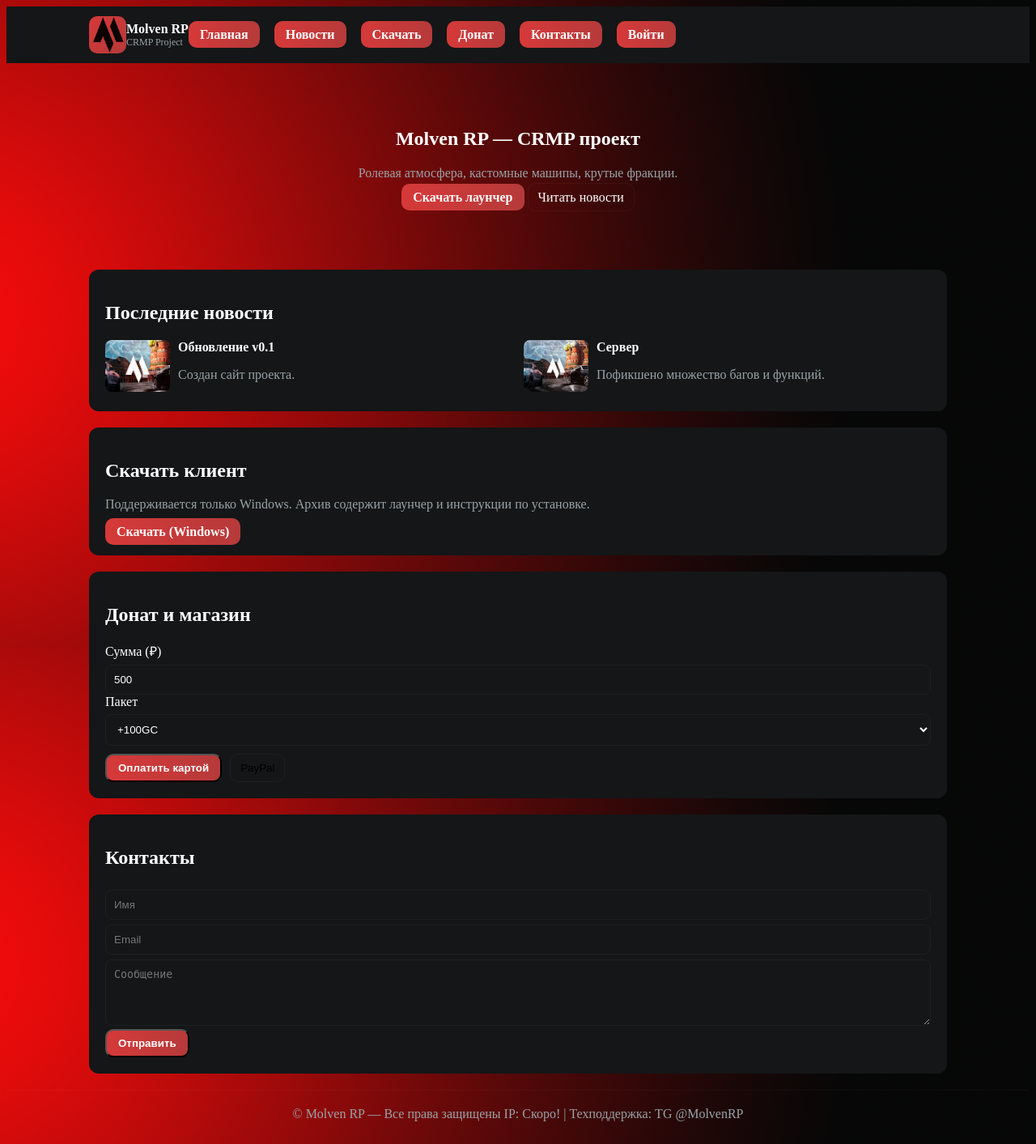
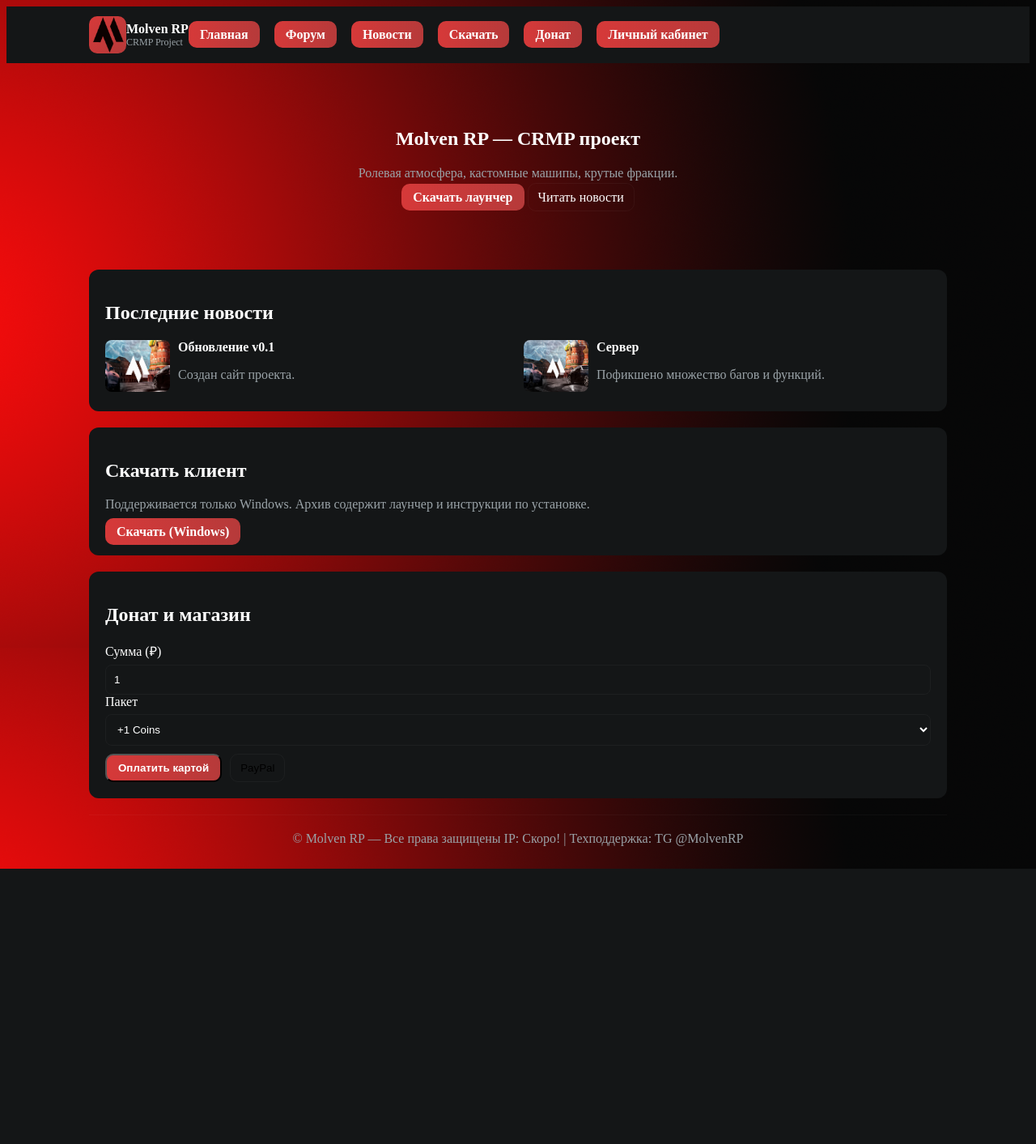
Before and after one commit to VMensem/MolvenSite, a Flask app: page / in a window 1280 px wide. Shown: the whole page at 81% size. After the commit the page ends 1073 px from the top, so only its background shows below. Run offline with Flask 3, Linux system fonts and the light colour scheme.

Commit message:
Update index.html

```diff
--- a/templates/index.html
+++ b/templates/index.html
@@ -12,22 +12,22 @@
     <div class="container nav">
       <div class="brand">
         <div class="logo">
-          <img src="{{ url_for('static', filename='img/logo.png') }}" alt="Molven RP">
+          <img src="{{ url_for('static', filename='img/logo.png') }}" alt="Molven RP" style="text-align: left">
         </div>
         <div>
-          <div class="project-title">Molven RP</div>
-          <div class="project-subtitle">CRMP Project</div>
+          <div class="project-title" style="text-align: left">Molven RP</div>
+          <div class="project-subtitle" style="text-align: left">CRMP Project</div>
         </div>
       </div>
       <nav>
         <button class="menu-toggle" onclick="toggleMenu()">☰</button>
         <ul id="navlist">
           <li><a href="/" class="btn">Главная</a></li>
+          <li><a href="{{ url_for('molvenproject.ru') }}" class="btn">Форум</a></li>
           <li><a href="#news" class="btn">Новости</a></li>
           <li><a href="#download" class="btn">Скачать</a></li>
           <li><a href="#donate" class="btn">Донат</a></li>
-          <li><a href="#contacts" class="btn">Контакты</a></li>
-          <li><a class="btn" href="#login">Войти</a></li>
+          <li><a class="btn" href="#login">Личный кабинет</a></li>
         </ul>
       </nav>
     </div>
@@ -75,12 +75,10 @@
       <h2>Донат и магазин</h2>
       <form onsubmit="event.preventDefault();simulatePay()">
         <label>Сумма (₽)</label>
-        <input type="number" value="500" min="10">
+        <input type="number" value="1" min="1">
         <label>Пакет</label>
         <select>
-          <option value="gc100">+100GC</option>
-          <option value="gc300">+300GC</option>
-          <option value="gc750">+750GC</option>
+          <option value="1">+1 Coins</option>
         </select>
         <div class="donate-buttons">
           <button class="btn" type="submit">Оплатить картой</button>
@@ -88,18 +86,6 @@
         </div>
       </form>
     </section>
-
-    <!-- Контакты -->
-    <section id="end" class="card-section">
-      <h2>Контакты</h2>
-      <form onsubmit="event.preventDefault();alert('Сообщение отправлено')">
-        <input placeholder="Имя">
-        <input placeholder="Email">
-        <textarea placeholder="Сообщение" rows="4"></textarea>
-        <button class="btn">Отправить</button>
-      </form>
-    </section>
-  </main>
 
   <footer>
     <div class="container">
```
